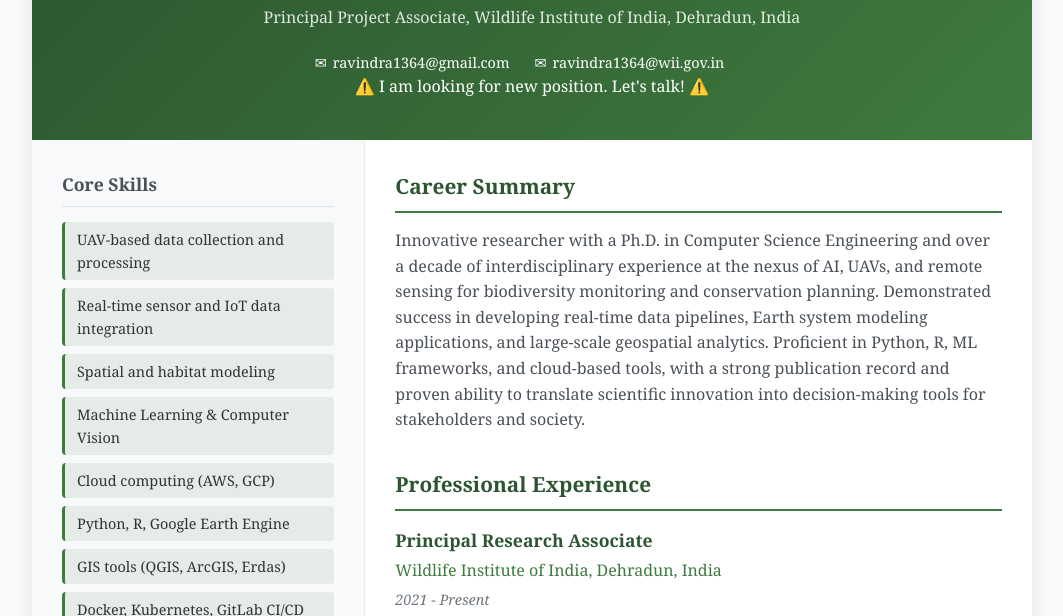
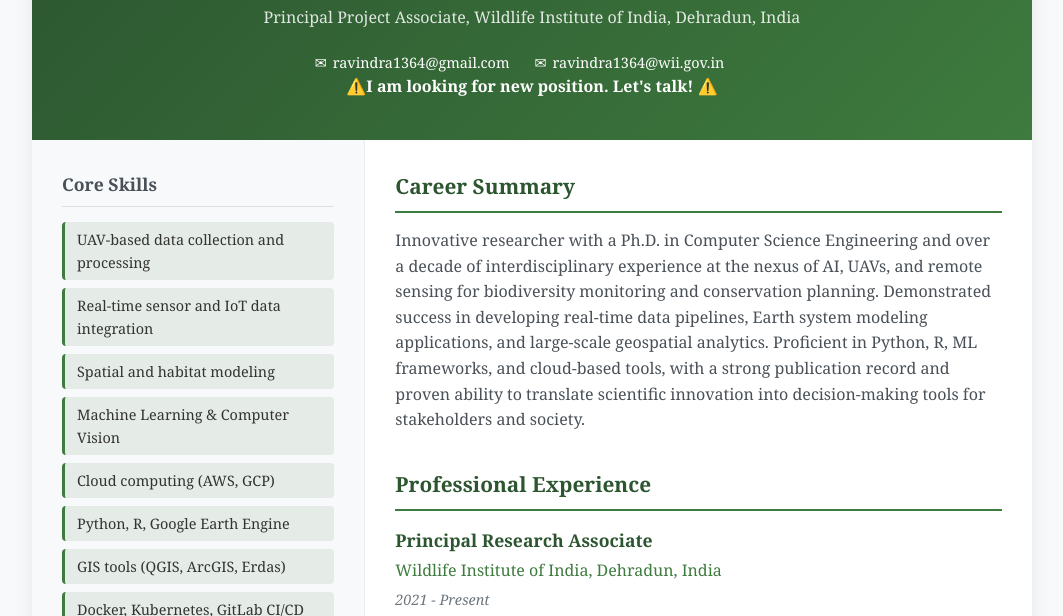
Before and after one commit to ravindranath-nature/portfolio, a plain HTML site: page index.html in a window 1280 px wide. Shown: the part 155-771 px from the top of the page, without its empty margins (108-1171 px from the left). Drawn offline with Linux system fonts and the light colour scheme.

Commit message:
Update index.html

```diff
--- a/index.html
+++ b/index.html
@@ -316,7 +316,7 @@
                     <span>ravindra1364@wii.gov.in</span>
                 </div>
              <br/>
-            </div>  <p class="desc">⚠️ I am looking for new position. Let's talk! ⚠️</p>
+            </div>  <p class="desc">⚠️<b>I am looking for new position. Let's talk! </b> ⚠️</p>
         </header>
 
         <div class="main-content">
```
